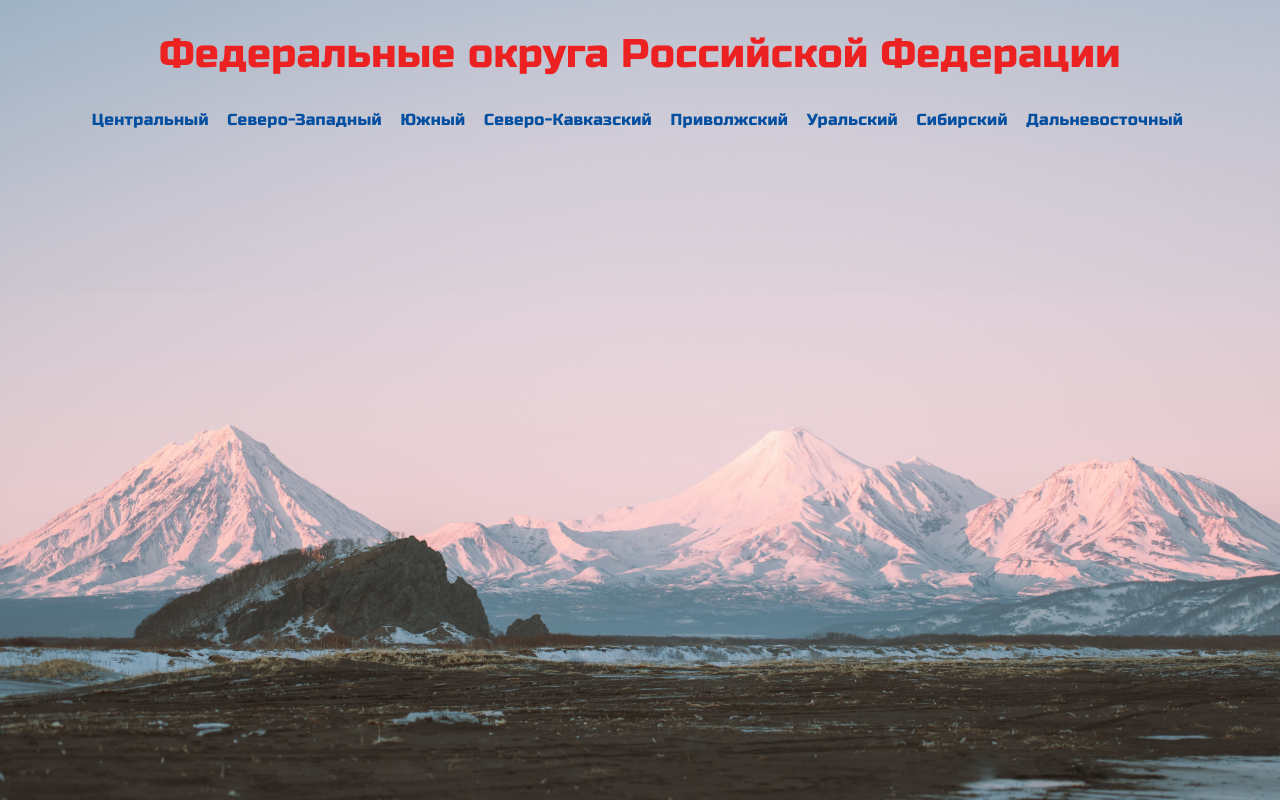
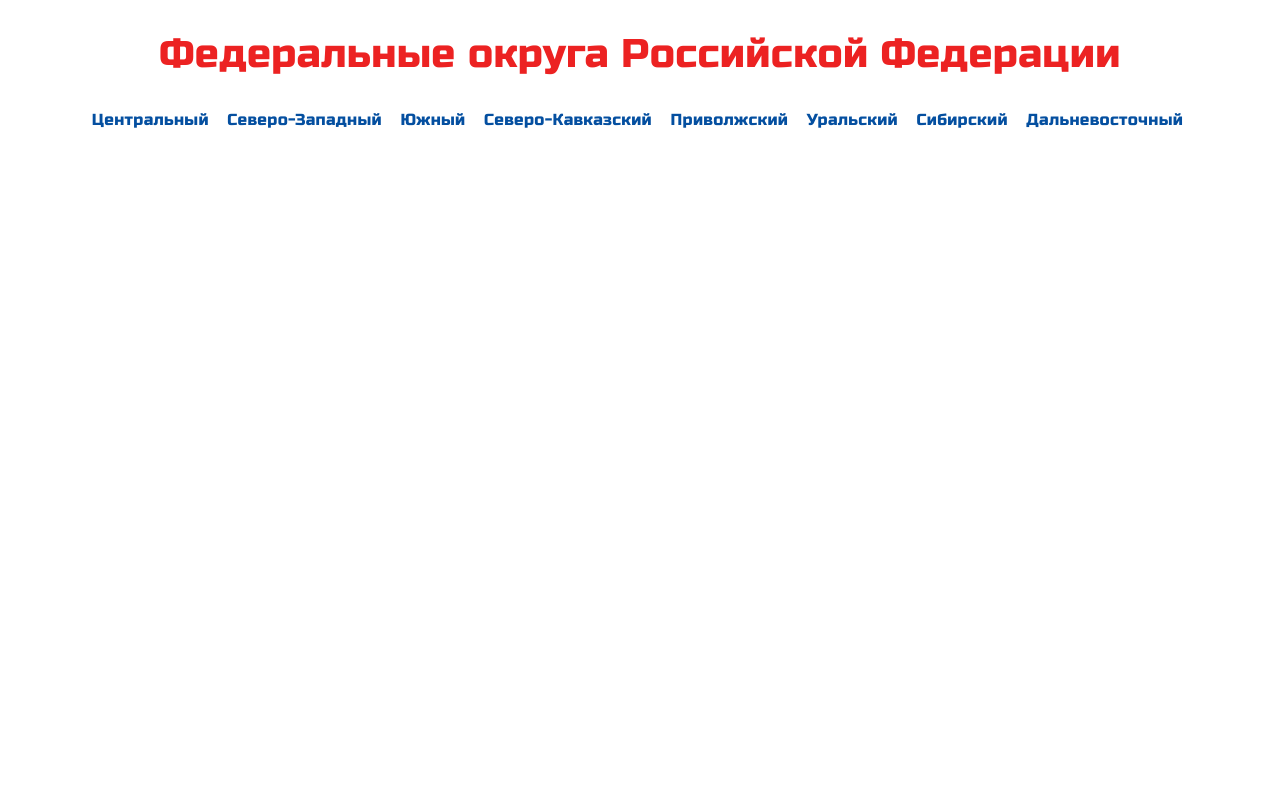
Before and after one commit to Roman-Gulamov/Subjects, a React (Create React App) app: page / in a window 1280 px wide. Built offline with nearby package versions, Linux system fonts and the light colour scheme; a web font is replaced by a local one.

Commit message:
Removed the background in the body

```diff
--- a/src/index.scss
+++ b/src/index.scss
@@ -31,24 +31,6 @@ ol, ul {
 	list-style: none;
 }
 
-body {
-    position: relative;
-
-    &::before {
-        content: ' ';
-        height: 100%;
-        width: 100%;
-        position: fixed;
-        top: 0;
-        left: 0;
-        background: url(./assets/images/FarEast.jpg) no-repeat center center;
-        background-size: cover;
-        background-color: #6b6b6b;
-        will-change: transform;
-        z-index: -1;
-    }
-}
-
 blockquote, q {
 	quotes: none;
 }
```
